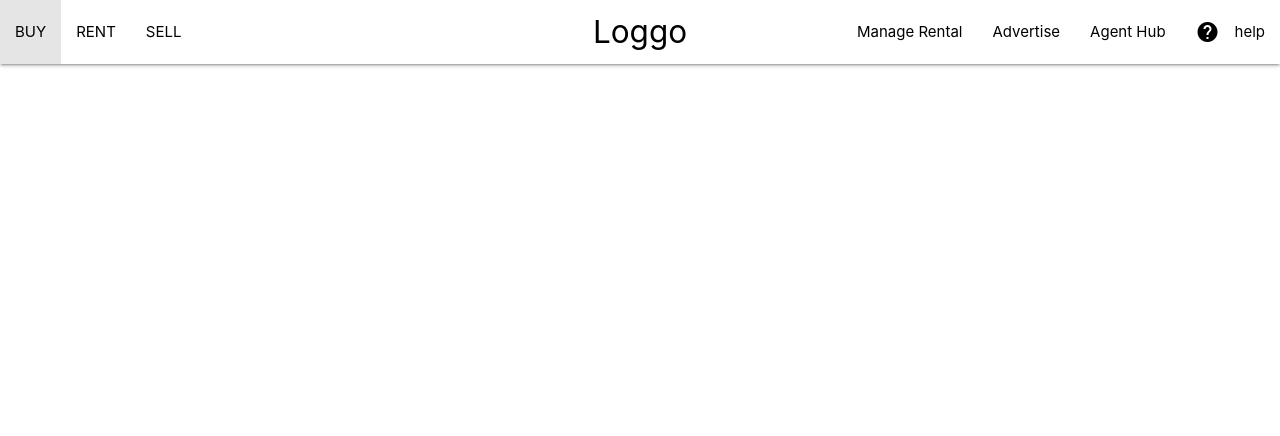
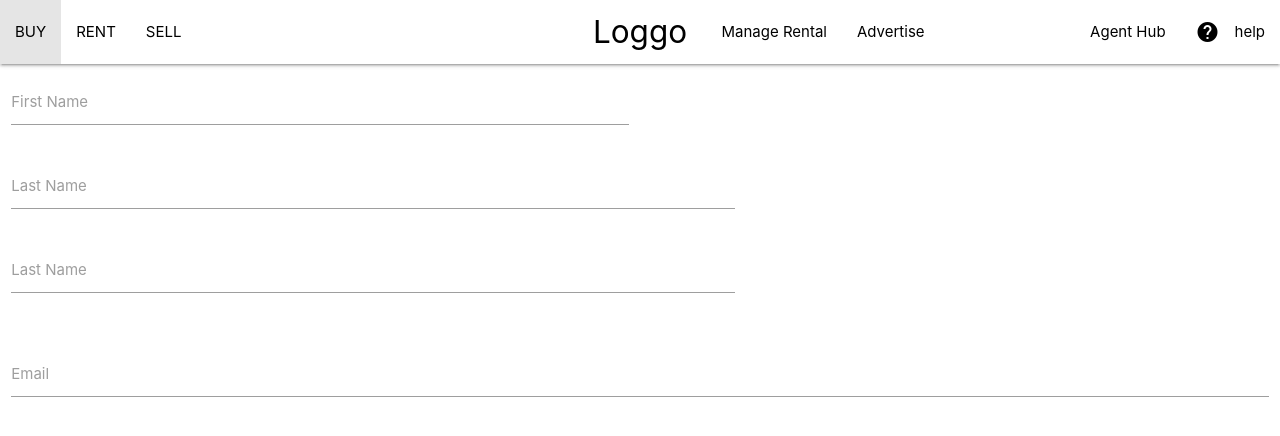
Before and after one commit to eyerus21/waa-zillow-frontend, a React (Create React App) app: page /addProperties in a window 1280 px wide. Shown: the top 436 px of the page. Built offline with nearby package versions, Linux system fonts and the light colour scheme.

Commit message:
added add property file

```diff
--- a/src/components/Header/Header.js
+++ b/src/components/Header/Header.js
@@ -26,6 +26,11 @@ export default function Header() {
           <li>
             <a href="sass.html"  className="black-text">Advertise</a>
           </li>
+
+          <li>
+            <a href="/addProperties" className="" >Add properties</a>
+          </li>
+
           <li>
             <a href="collapsible.html"  className="black-text">Agent Hub</a>
           </li>
@@ -33,6 +38,8 @@ export default function Header() {
           <a href="" className="black-text"><i className="material-icons left" >help</i>help</a>
 
           </li>
+
+
         </ul>
       </div>
     </nav>
--- a/src/components/properties/addProperty/addProperty.js
+++ b/src/components/properties/addProperty/addProperty.js
@@ -0,0 +1,37 @@
+import React from "react";
+const AddProperty = () => {
+    return ( <div class="row">
+    <form class="col s12">
+      <div class="row">
+        <div class="input-field col s6">
+          <input id="first_name" type="text" class="validate"/>
+          <label for="first_name">First Name</label>
+        </div>
+        <div class="input-field col s7">
+          <input id="last_name" type="text" class="validate"/>
+          <label for="last_name">Last Name</label>
+        </div>
+        <div class="input-field col s7">
+          <input id="last_name" type="text" class="validate"/>
+          <label for="last_name">Last Name</label>
+        </div>
+      </div>
+
+
+      <div class="row">
+        <div class="input-field col s12">
+          <input id="email" type="email" class="validate"/>
+          <label for="email">Email</label>
+        </div>
+      </div>
+
+
+
+
+    </form>
+  </div>
+
+  );
+}
+
+export default AddProperty ;
--- a/src/container/Dashbord.js
+++ b/src/container/Dashbord.js
@@ -1,11 +1,14 @@
 import React from 'react'
 import Header from '../components/Header/Header'
+
 import PageRoutes from './PageRoutes'
+
 export default function Dashbord() {
 
   return (
     <div>
      <Header/>
+
      <PageRoutes />
 
      {/* <Property/> */}
--- a/src/container/PageRoutes.js
+++ b/src/container/PageRoutes.js
@@ -1,7 +1,10 @@
 import React from 'react'
 import { Route, Routes } from 'react-router-dom'
+import AddProperty from '../components/properties/addProperty/AddProperty'
 import Properties from '../components/properties/Properties'
 import Property from '../components/properties/property/Property'
+
+
 
 
 export default function PageRoutes() {
@@ -10,7 +13,8 @@ export default function PageRoutes() {
         <Route path='/' element={<Properties/>}/>
         <Route path='/login' element={<Property/>} />
         <Route path='/properties' element={<Properties/>}/>
-        <Route/>
+        <Route path='/addProperties' element={<AddProperty/>}/>
+
 
    </Routes>
   )
```
